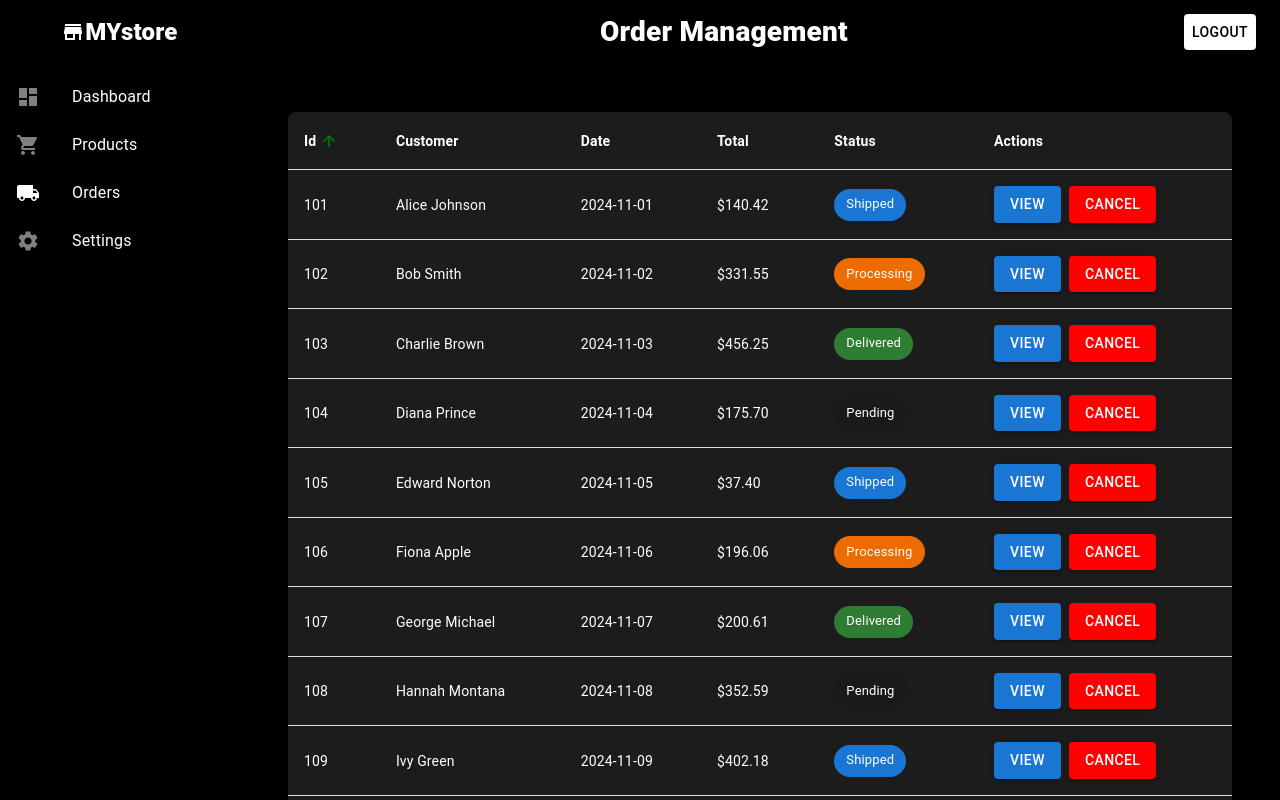
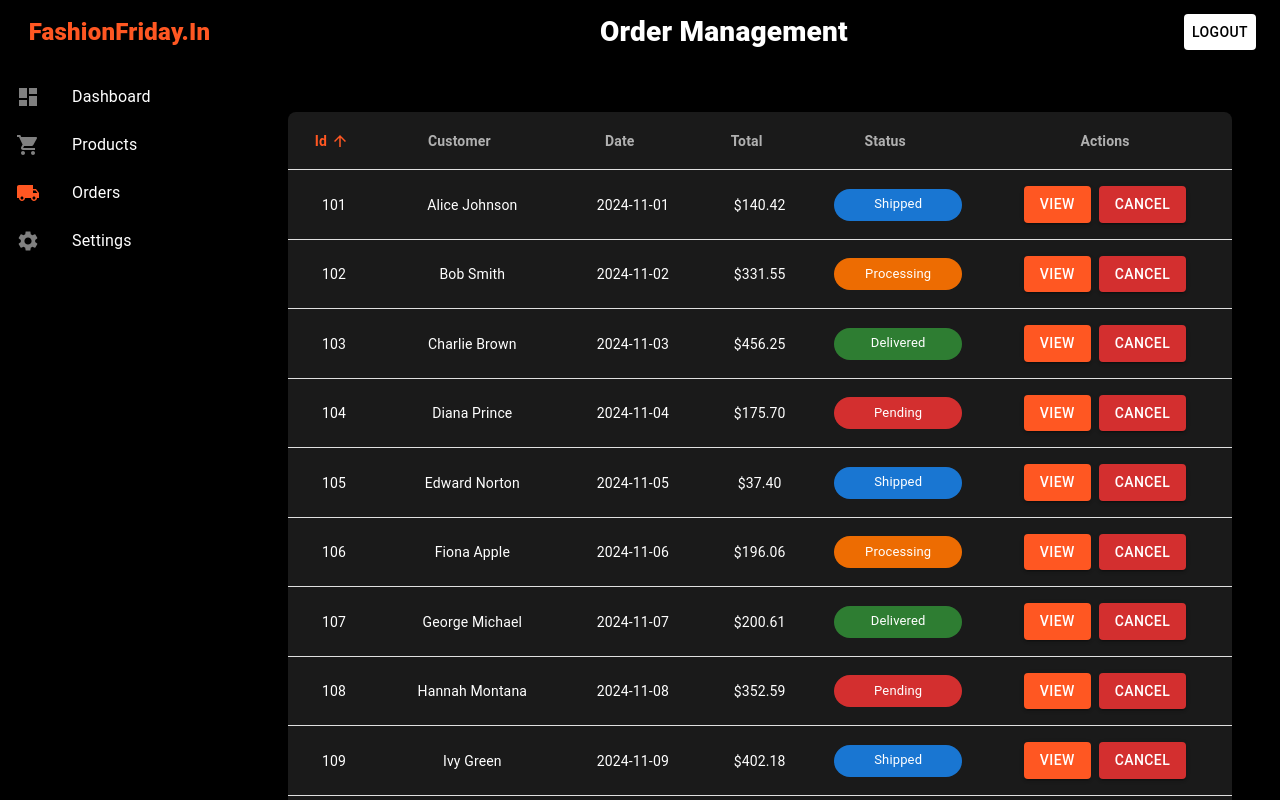
Before and after one commit to ajmalfaris11/react-mui-dashboard, a React (Create React App) app: page /Orders in a window 1280 px wide. Shown: the top 800 px of the page. Built offline with nearby package versions, Linux system fonts and the light colour scheme.

Commit message:
Order Management Page color pattern changed and aligment set to center, store name changed to fashion friday icon color also changed

```diff
--- a/src/app/components/DashboardWrapper.js
+++ b/src/app/components/DashboardWrapper.js
@@ -47,7 +47,7 @@ export default function DashboardWrapper({ title, children }) {
             {title}
           </Typography>
 
-          <Button sx={{ bgcolor: "white", color: "black" }} href="login">
+          <Button sx={{ bgcolor: "white", color: "black","&:hover":{background:"#FF5722"} }} href="login">
             Logout
           </Button>
         </Toolbar>
@@ -75,11 +75,10 @@ export default function DashboardWrapper({ title, children }) {
             backgroundColor: "black",
           }}
         >
-          <StoreIcon sx={{ color: "white" }} />
           <Typography
-            sx={{ fontSize: "24px", fontWeight: "900", color: "white" }}
+            sx={{ fontSize: "24px", fontWeight: "900", color: "#FF5722" }}
           >
-            MYstore
+            FashionFriday.In
           </Typography>
         </Toolbar>
         <Divider />
@@ -87,7 +86,7 @@ export default function DashboardWrapper({ title, children }) {
           <ListItem disablePadding>
             <ListItemButton href="/">
               <ListItemIcon
-                sx={{ color: title === "Dashboard" ? "white" : "gray" }}
+                sx={{ color: title === "Dashboard" ? "#FF5722" : "gray" }}
               >
                 <DashboardIcon />
               </ListItemIcon>
@@ -98,7 +97,7 @@ export default function DashboardWrapper({ title, children }) {
           <ListItem disablePadding>
             <ListItemButton href="Products">
               <ListItemIcon
-                sx={{ color: title === "PRODUCT MANAGEMENT" ? "white" : "gray" }}
+                sx={{ color: title === "PRODUCT MANAGEMENT" ? "#FF5722" : "gray" }}
               >
                 <ShoppingCartIcon />
               </ListItemIcon>
@@ -109,7 +108,7 @@ export default function DashboardWrapper({ title, children }) {
           <ListItem disablePadding>
             <ListItemButton href="Orders">
               <ListItemIcon
-                sx={{ color: title === "Order Management" ? "white" : "gray" }}
+                sx={{ color: title === "Order Management" ? "#FF5722" : "gray" }}
               >
                 <LocalShippingIcon />
               </ListItemIcon>
@@ -120,7 +119,7 @@ export default function DashboardWrapper({ title, children }) {
           <ListItem disablePadding>
             <ListItemButton href="Settings">
               <ListItemIcon
-                sx={{ color: title === "Settings" ? "white" : "gray" }}
+                sx={{ color: title === "Settings" ? "#FF5722" : "gray" }}
               >
                 <SettingsIcon />
               </ListItemIcon>
--- a/src/app/pages/Orders/index.js
+++ b/src/app/pages/Orders/index.js
@@ -2,7 +2,6 @@ import React, { useState } from "react";
 import DashboardWrapper from "../../components/DashboardWrapper";
 import {
   Box,
-  Typography,
   Paper,
   Table,
   TableBody,
@@ -48,7 +47,6 @@ export default function OrdersPage() {
 
   // Generate 23 orders with sample data
   const [orders, setOrders] = useState(
-
     Array.from({ length: 23 }, (_, i) => ({
       id: 100 + i + 1,
       customer: sampleCustomers[i % sampleCustomers.length],
@@ -83,7 +81,7 @@ export default function OrdersPage() {
         <TableContainer
           component={Paper}
           elevation={3}
-          sx={{ bgcolor: "#1c1c1c", color: "white", borderRadius: 2 }}
+          sx={{ bgcolor: "#1A1A1A", color: "white", borderRadius: 2 }}
         >
           <Table>
             <TableHead>
@@ -92,11 +90,12 @@ export default function OrdersPage() {
                   <TableCell
                     key={column}
                     sx={{
-                      color: "white",
+                      color: "#B0B0B0",
                       fontWeight: "bold",
                       "&:hover": {
-                        color: "blue",
+                        color: "#FF5722",
                       },
+                      textAlign:"center"
                     }}
                   >
                     <TableSortLabel
@@ -104,15 +103,15 @@ export default function OrdersPage() {
                       direction={orderBy === column ? orderDirection : "asc"}
                       onClick={() => handleSort(column)}
                       sx={{
-                        color: "white",
+                        color: "#B0B0B0",
                         "&.Mui-active": {
+                          color: "#FF5722",
+                        },
+                        "&:hover": {
                           color: "white",
                         },
-                        "&:hover": {
-                          color: "grey",
-                        },
                         "& .MuiTableSortLabel-icon": {
-                          color: "green !important",
+                          color: "#FF5722 !important",
                         },
                       }}
                     >
@@ -121,7 +120,7 @@ export default function OrdersPage() {
                   </TableCell>
                 ))}
 
-                <TableCell sx={{ color: "white", fontWeight: "bold" }}>
+                <TableCell sx={{ color: "#B0B0B0", fontWeight: "bold",textAlign:"center" }}>
                   Actions
                 </TableCell>
               </TableRow>
@@ -131,14 +130,14 @@ export default function OrdersPage() {
                 <TableRow
                   key={order.id}
                   hover
-                  sx={{ "&:hover": { bgcolor: "#2a2a2a" } }}
+                  sx={{ "&:hover": { bgcolor: "#333333" } }}
                 >
-                  <TableCell sx={{ color: "white" }}>{order.id}</TableCell>
-                  <TableCell sx={{ color: "white" }}>
+                  <TableCell sx={{ color: "white",textAlign:"center" }}>{order.id}</TableCell>
+                  <TableCell sx={{ color: "white",textAlign:"center" }}>
                     {order.customer}
                   </TableCell>
-                  <TableCell sx={{ color: "white" }}>{order.date}</TableCell>
-                  <TableCell sx={{ color: "white" }}>
+                  <TableCell sx={{ color: "white",textAlign:"center" }}>{order.date}</TableCell>
+                  <TableCell sx={{ color: "white",textAlign:"center" }}>
                     ${order.total.toFixed(2)}
                   </TableCell>
                   <TableCell>
@@ -148,22 +147,22 @@ export default function OrdersPage() {
                         order.status === "Shipped"
                           ? "primary"
                           : order.status === "Processing"
-                            ? "warning"
-                            : order.status === "Delivered"
-                              ? "success"
-                              : "default"
+                          ? "warning"
+                          : order.status === "Delivered"
+                          ? "success"
+                          : "error"
                       }
-                      sx={{ color: "white" }}
+                      sx={{ color: "white", backgroundColor: "#", width:"100%" }}
                     />
                   </TableCell>
-                  <TableCell>
+                  <TableCell sx={{textAlign:"center"}}>
                     <Button
                       variant="contained"
                       color="primary"
                       sx={{
                         mr: 1,
-                        bgcolor: "#1976d2",
-                        "&:hover": { bgcolor: "#1565c0" },
+                        bgcolor: "#FF5722",
+                        "&:hover": { bgcolor: "#E64A19" },
                       }}
                     >
                       View
@@ -171,9 +170,9 @@ export default function OrdersPage() {
                     <Button
                       variant="contained"
                       sx={{
-                        backgroundColor: "red",
+                        backgroundColor: "#D32F2F",
                         color: "white",
-                        "&:hover": { backgroundColor: "darkred" },
+                        "&:hover": { backgroundColor: "#C62828" },
                       }}
                     >
                       Cancel
```
